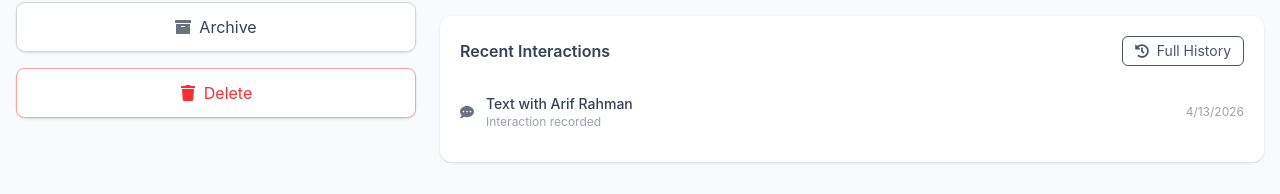
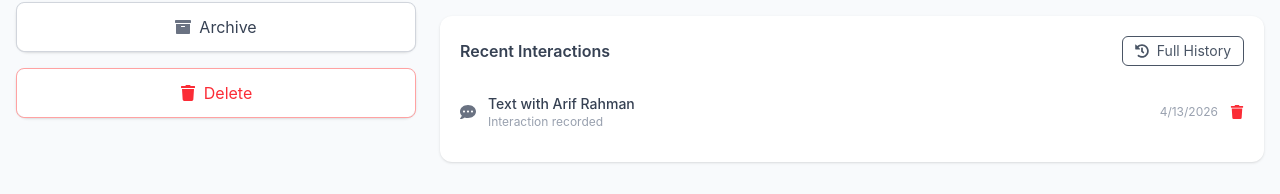
Before and after one commit to erpranto55/Keen_Keeper, a React (Vite) app: page /friend/1 in a window 1280 px wide. Both pictures are taken after a click on the button "Text". Shown: the part 506-700 px from the top of the page. Built offline with nearby package versions, Linux system fonts and the light colour scheme.

Commit message:
Deletion system Added

```diff
--- a/src/Components/FriendDetails/FriendDetails.jsx
+++ b/src/Components/FriendDetails/FriendDetails.jsx
@@ -28,6 +28,7 @@ const FriendDetails = () => {
 
     useEffect(() => {
         const stored = JSON.parse(localStorage.getItem("timeline")) || [];
+        // eslint-disable-next-line react-hooks/set-state-in-effect
         setTimeline(stored);
     }, []);
 
@@ -53,6 +54,11 @@ const FriendDetails = () => {
         toast.success(`${type} added!`);
     };
 
+    const handleDelete = (id) => {
+        const updated = timeline.filter((item) => item.id !== id);
+        setTimeline(updated);
+        localStorage.setItem("timeline", JSON.stringify(updated));
+    };
 
     if (!friend) {
         return (
@@ -80,7 +86,7 @@ const FriendDetails = () => {
                 : "bg-[#244D3F] text-white";
 
     const filteredTimeline = timeline.filter(
-        (item) => item.name === friend?.name
+        (item) => item.friendId === friend.id
     );
 
     return (
@@ -254,10 +260,8 @@ const FriendDetails = () => {
                                     key={item.id}
                                     className="flex justify-between items-center py-3 border-b last:border-none"
                                 >
-
                                     <div className="flex items-center gap-3">
-
-                                        <div className="text-gray-500 text-sm">
+                                        <div className="text-gray-500">
                                             {item.type === "Call" && <FaPhone />}
                                             {item.type === "Text" && <FaCommentDots />}
                                             {item.type === "Video" && <FaVideo />}
@@ -271,13 +275,20 @@ const FriendDetails = () => {
                                                 Interaction recorded
                                             </p>
                                         </div>
-
                                     </div>
 
-                                    <span className="text-xs text-gray-400">
-                                        {item.date}
-                                    </span>
+                                    <div className="flex items-center gap-3">
+                                        <span className="text-xs text-gray-400">
+                                            {item.date}
+                                        </span>
 
+                                        <button
+                                            onClick={() => handleDelete(item.id)}
+                                            className="text-red-500 text-sm"
+                                        >
+                                            <FaTrash />
+                                        </button>
+                                    </div>
                                 </div>
                             ))
                         )}
--- a/src/Components/Timeline/Timeline.jsx
+++ b/src/Components/Timeline/Timeline.jsx
@@ -4,18 +4,25 @@ import {
     FaPhone,
     FaCommentDots,
     FaVideo,
+    FaTrash,
 } from "react-icons/fa";
 
 const Timeline = () => {
     const { id } = useParams();
 
-  const [data] = useState(() => {
+    const [data, setData] = useState(() => {
         return JSON.parse(localStorage.getItem("timeline")) || [];
     });
 
     const filteredData = id
         ? data.filter((item) => String(item.friendId) === String(id))
         : data;
+
+    const handleDelete = (deleteId) => {
+        const updated = data.filter((item) => item.id !== deleteId);
+        setData(updated);
+        localStorage.setItem("timeline", JSON.stringify(updated));
+    };
 
     const getIcon = (type) => {
         if (type === "Call") return <FaPhone />;
@@ -60,6 +67,12 @@ const Timeline = () => {
                                         {item.date}
                                     </p>
                                 </div>
+                                <button
+                                    onClick={() => handleDelete(item.id)}
+                                    className="text-red-500 text-sm ml-auto"
+                                >
+                                    <FaTrash/>
+                                </button>
 
                             </div>
                         ))
```
Lines whose indentation alone changed are shown as unchanged.
